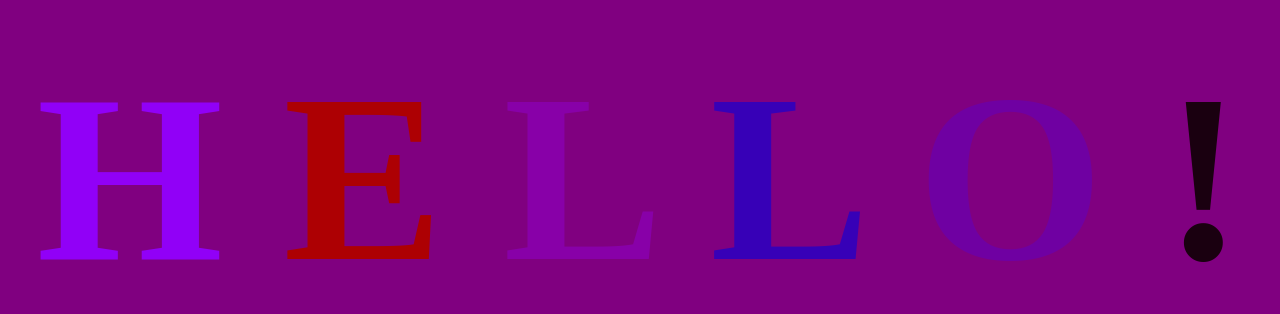
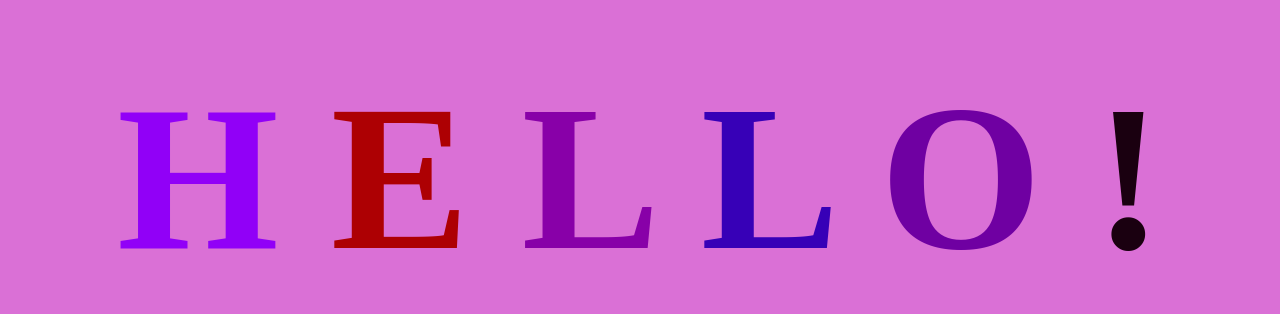
Before and after one commit to TysonTran23/AnimatedTextGitDemo, a plain HTML site: page index.html in a window 1280 px wide. Shown: the part 230-544 px from the top of the page. Drawn offline with Linux system fonts and the light colour scheme.

Commit message:
someone else did this

```diff
--- a/app.css
+++ b/app.css
@@ -3,11 +3,11 @@ body {
     justify-content: center;
     align-items: center;
     height: 100vh;
-    background: purple
+    background: orchid;
 }
 
 h1 {
-    font-size: 15rem;
+    font-size: 13rem;
     font-family: Montserrat;
 }
 
```
